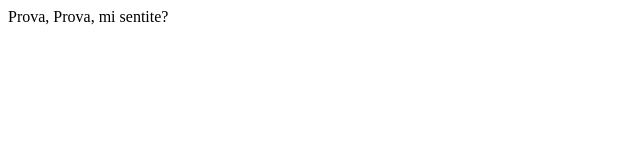
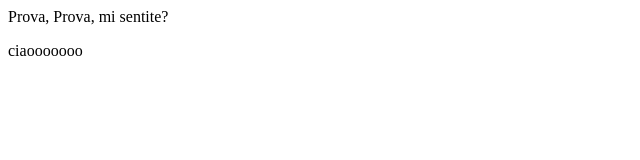
Before and after one commit to AndreaRispoli97/prova-merge, a plain HTML site: page index.html in a window 1280 px wide. Shown: the full height of the page, 0-640 px from the left. Drawn offline with Linux system fonts and the light colour scheme.

Commit message:
feat:add p

```diff
--- a/index.html
+++ b/index.html
@@ -10,7 +10,7 @@
 <body>
 
     <div>Prova, Prova, mi sentite?</div>
-
+    <p>ciaooooooo</p>
 </body>
 
 </html>
```
